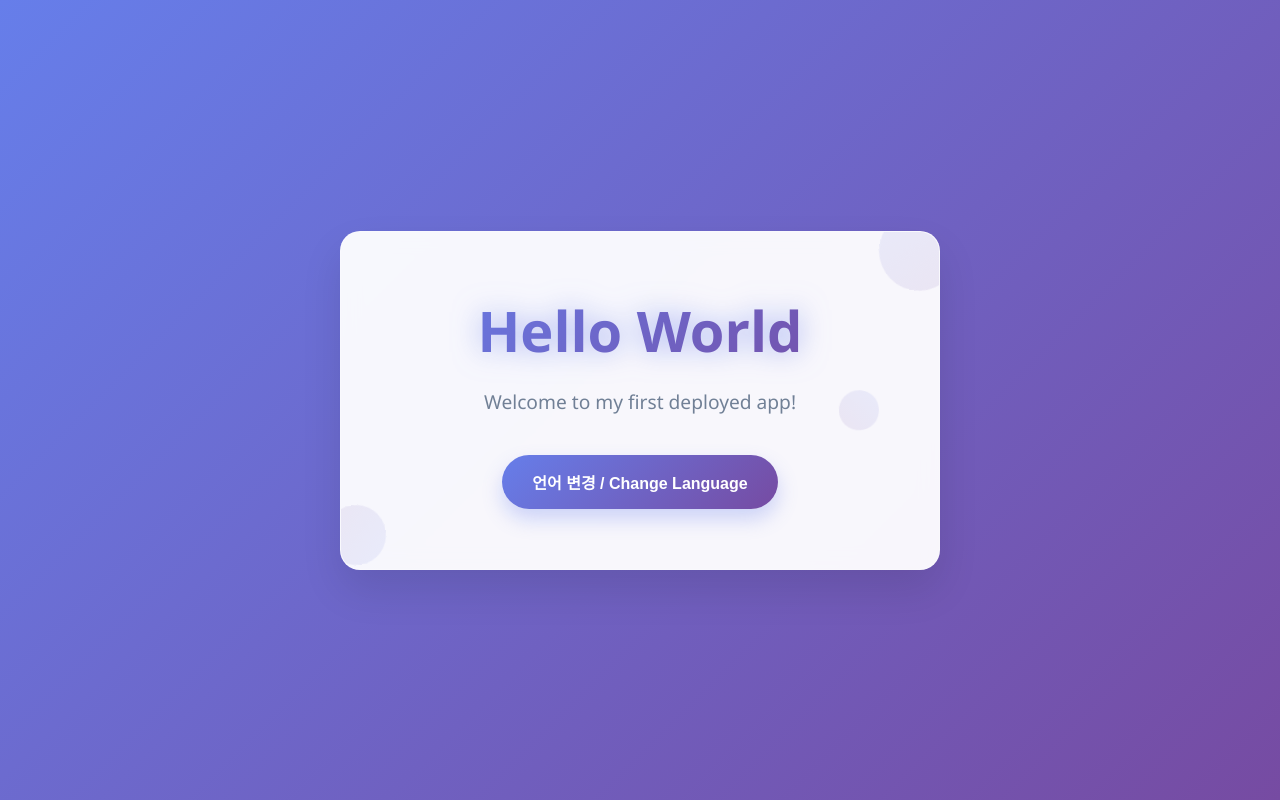
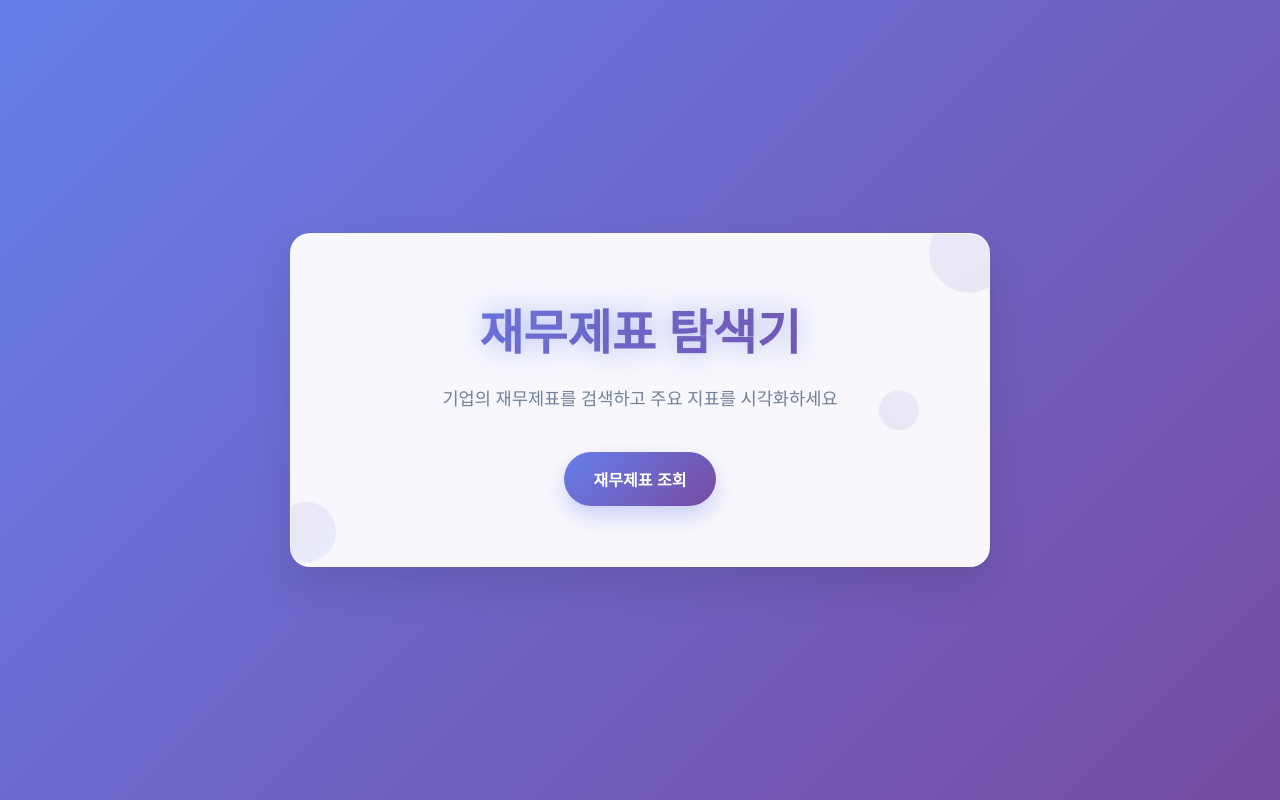
Before and after one commit to GABSU-KING/hello-world-app, a React (Create React App) app: page / in a window 1280 px wide. Built offline with nearby package versions, Linux system fonts and the light colour scheme; the HTML template or start-up script is replaced by a standard one.

Commit message:
Transform to Financial Statement Explorer - Update title and search button

```diff
--- a/src/App.css
+++ b/src/App.css
@@ -10,7 +10,7 @@
 
 .container {
   width: 100%;
-  max-width: 600px;
+  max-width: 700px;
   padding: 20px;
 }
 
@@ -34,7 +34,7 @@
 }
 
 .title {
-  font-size: 3.5rem;
+  font-size: 3rem;
   font-weight: 700;
   color: #2d3748;
   margin: 0 0 20px 0;
@@ -55,10 +55,11 @@
 }
 
 .subtitle {
-  font-size: 1.2rem;
+  font-size: 1.1rem;
   color: #718096;
   margin: 0 0 40px 0;
   font-weight: 400;
+  line-height: 1.6;
 }
 
 .change-button {
@@ -163,6 +164,10 @@
     padding: 12px 24px;
     font-size: 0.9rem;
   }
+
+  .subtitle {
+    font-size: 1rem;
+  }
 }
 
 @media (max-width: 480px) {
@@ -171,6 +176,6 @@
   }
 
   .subtitle {
-    font-size: 1rem;
+    font-size: 0.9rem;
   }
 }
--- a/src/App.js
+++ b/src/App.js
@@ -2,25 +2,26 @@ import React, { useState, useEffect } from 'react';
 import './App.css';
 
 function App() {
-  const [greeting, setGreeting] = useState('Hello World');
+  const [title, setTitle] = useState('재무제표 탐색기');
   const [isAnimated, setIsAnimated] = useState(false);
 
   useEffect(() => {
     setIsAnimated(true);
   }, []);
 
-  const handleClick = () => {
-    setGreeting(greeting === 'Hello World' ? '안녕하세요!' : 'Hello World');
+  const handleSearch = () => {
+    // TODO: 재무제표 검색 기능 구현
+    alert('재무제표 검색 기능이 곧 구현됩니다!');
   };
 
   return (
     <div className="App">
       <div className="container">
         <div className={`greeting-card ${isAnimated ? 'animate' : ''}`}>
-          <h1 className="title">{greeting}</h1>
-          <p className="subtitle">Welcome to my first deployed app!</p>
-          <button className="change-button" onClick={handleClick}>
-            언어 변경 / Change Language
+          <h1 className="title">{title}</h1>
+          <p className="subtitle">기업의 재무제표를 검색하고 주요 지표를 시각화하세요</p>
+          <button className="change-button" onClick={handleSearch}>
+            재무제표 조회
           </button>
           <div className="decorative-elements">
             <div className="circle circle-1"></div>
```
Also changed, not shown: 1 other file (tests, documents, lock files or other folders).
